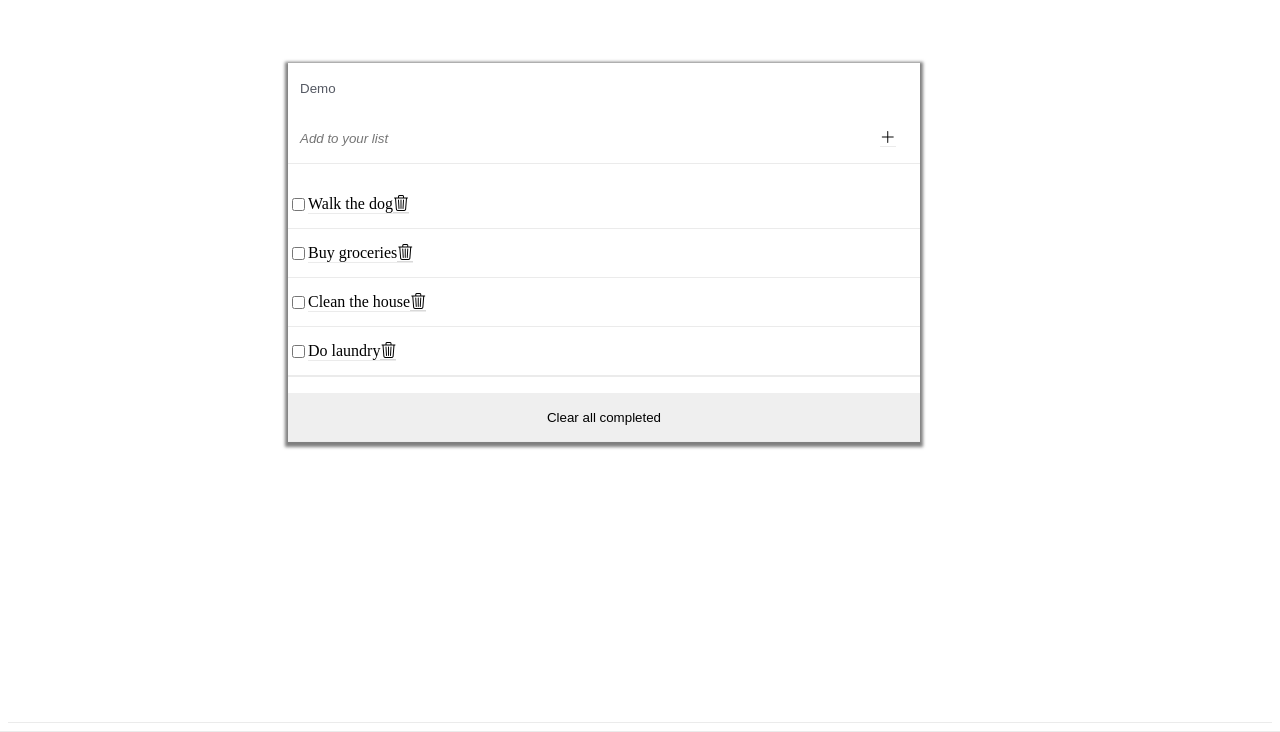
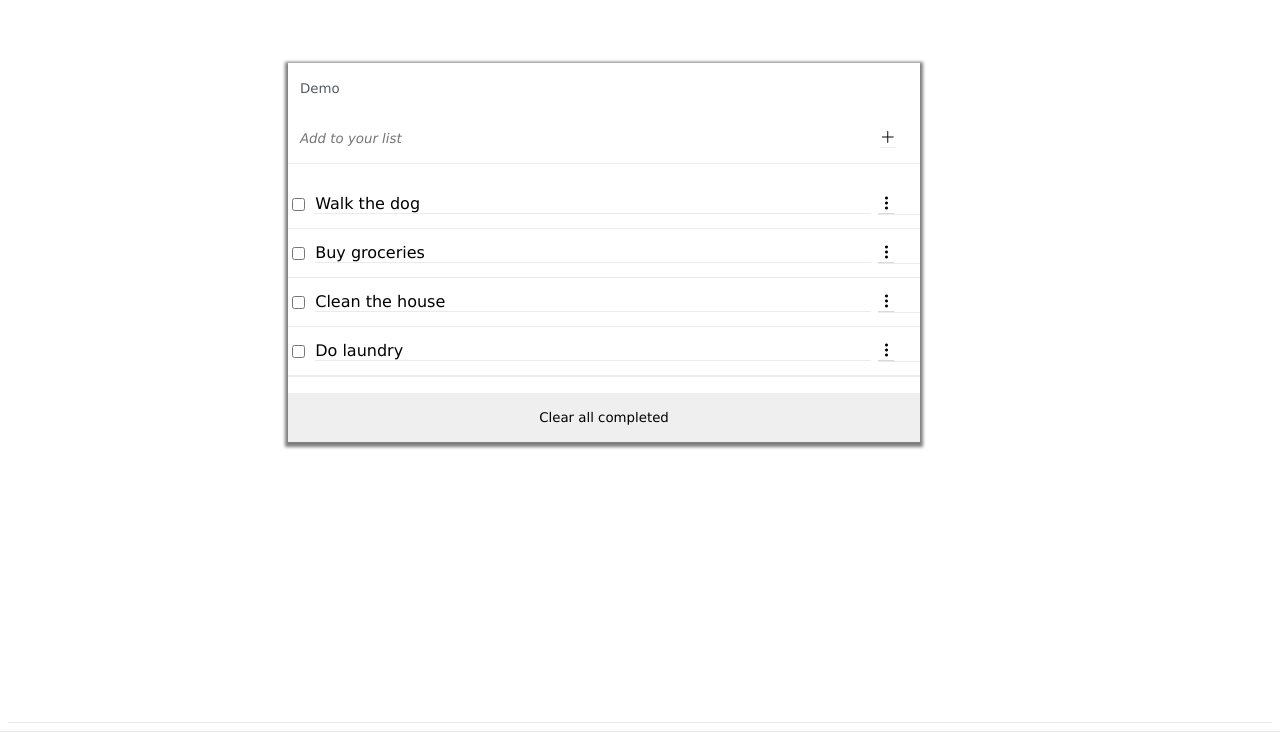
Before and after one commit to MarcoDDM/To-Do-List, a website built with webpack: page src/index.html in a window 1280 px wide. Shown: the part 217-949 px from the top of the page. Built offline with nearby package versions, Linux system fonts and the light colour scheme.

Commit message:
update style and icons

```diff
--- a/src/index.js
+++ b/src/index.js
@@ -41,28 +41,31 @@ function populateTaskList() {
       task.completed = checkbox.checked;
       if (task.completed) {
         listItem.classList.add('completed');
+        taskDiv.style.textDecoration = 'line-through';
       } else {
         listItem.classList.remove('completed');
+        taskDiv.style.textDecoration = 'none';
       }
     });
     listItem.appendChild(checkbox);
 
-    const descriptionSpan = document.createElement('span');
-    descriptionSpan.innerText = task.description;
-    listItem.appendChild(descriptionSpan);
+    const taskDiv = document.createElement('div');
+    taskDiv.classList.add('taskDiv');
+    taskDiv.innerText = task.description;
+    listItem.appendChild(taskDiv);
 
     if (task.completed) {
       listItem.classList.add('completed');
     }
 
-    const trashDiv = document.createElement('div'); // Create a new div element
-    trashDiv.classList.add('trashDiv'); // Add a class to the div element
+    const dotsDiv = document.createElement('div'); // Create a new div element
+    dotsDiv.classList.add('dotsDiv'); // Add a class to the div element
 
-    const trashIcon = document.createElement('span');
-    trashIcon.innerHTML = '<i class="bi bi-trash3"></i>'; // Display the task index on the right side
-    trashDiv.appendChild(trashIcon);
+    const dotsIcon = document.createElement('div');
+    dotsIcon.innerHTML = '<i class="bi bi-three-dots-vertical"></i>'; // Display the task index on the right side
+    dotsDiv.appendChild(dotsIcon);
 
-    listItem.appendChild(trashDiv); // Append the new div element to the list item
+    listItem.appendChild(dotsDiv); // Append the new div element to the list item
 
     taskList.appendChild(listItem);
   });
--- a/src/style.css
+++ b/src/style.css
@@ -1,6 +1,8 @@
 * {
   list-style: none;
   border-bottom: 1px solid rgba(0, 0, 0, 0.08);
+  font-family: "Lucida Sans", "Lucida Sans Regular", "Lucida Grande",
+    "Lucida Sans Unicode", Geneva, Verdana, sans-serif;
 }
 
 #ToDoList {
@@ -23,6 +25,10 @@
 
 #Demo[type="text"]:focus {
   outline: none;
+}
+
+i {
+  cursor: pointer;
 }
 
 #addItem {
@@ -49,6 +55,7 @@
 
 .listItem {
   display: flex;
+  justify-content: space-between;
   align-items: center;
   height: 3rem;
 }
@@ -61,8 +68,21 @@
   outline: none;
 }
 
+.taskDiv {
+  padding-right: 15rem;
+  width: 50%;
+}
+
+.dotsDiv {
+  padding-right: 1.6rem;
+}
+
 #clearButton {
   width: 100%;
   height: 3rem;
   border: none;
 }
+
+#clearButton:hover {
+  text-decoration: underline;
+}
```
